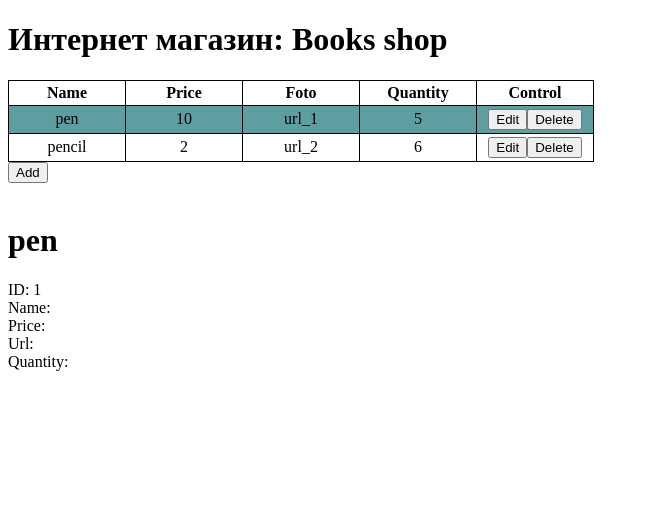
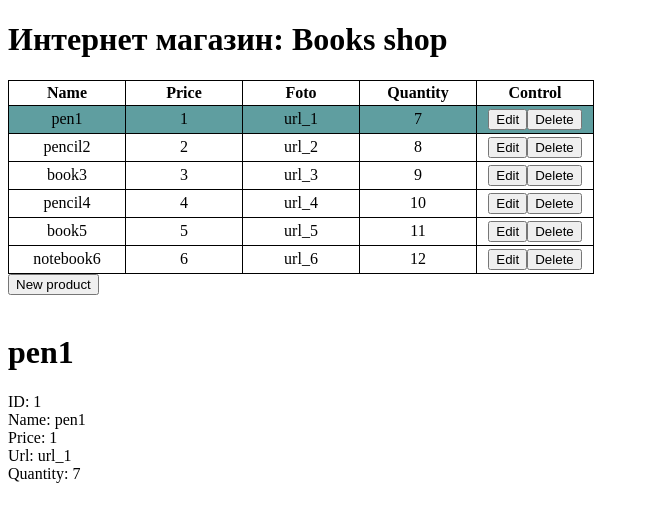
Before and after one commit to PavelPrudnikau/FD3-Prudnikov, a React app in the folder ishop3/: page / in a window 1280 px wide. Both pictures are taken after a click on the element "url_1". Shown: the whole page, without its empty margins (0-649 px from the left). Built offline with nearby package versions, Linux system fonts and the light colour scheme.

Commit message:
reworked

```diff
--- a/ishop3/components/ProductInfo.css
+++ b/ishop3/components/ProductInfo.css
@@ -1,3 +1,7 @@
-label.ProductInfo span {
+.ProductInfo .InputName {
     width: 110px;
     }
+
+.ProductInfo .error {
+    color: red;
+    }
--- a/ishop3/components/ProductInfo.js
+++ b/ishop3/components/ProductInfo.js
@@ -1,40 +1,56 @@
 import React from 'react';
 import PropTypes from 'prop-types';
+
+import './ProductInfo.css';
 
 class ProductInfo extends React.Component {
 
     static propTypes = {
+        product:        PropTypes.object.isRequired,
         workMode:       PropTypes.number.isRequired,  //1 - add product, 2 - edit product, 3 - select product
         headerName:     PropTypes.string.isRequired,
-        id:             PropTypes.number,
-        name:           PropTypes.string,
-        price:          PropTypes.number,
-        url:            PropTypes.string,
-        quantity:       PropTypes.number,
         cbDataSave:     PropTypes.func.isRequired,
         cbDataCancel:   PropTypes.func.isRequired,
         cbBlockTable:   PropTypes.func.isRequired,
-        product:        PropTypes.object,
     }
 
-    state = {
-        name:        this.props.name,
-        price:       this.props.price,
-        url:         this.props.url,
-        quantity:    this.props.quantity,
+    state = {            // сработает при построении компонента (constructor+WM+DM)
+        name:        this.props.product.name,
+        price:       this.props.product.price,
+        url:         this.props.product.url,
+        quantity:    this.props.product.quantity,
+        product:     this.props.product,
         saveBlocked: true,
+        errName:     "",
+        errPrice:    "",
+        errUrl:      "",
+        errQuantity: "",
     }
 
+    componentDidUpdate = (oldProps, oldState) => {
+        console.log('componentDidUpdate');
+        if ( oldProps.product!==this.props.product && this.state.saveBlocked) {
+            this.setState({        // сработает при обновлении компонента
+                name:       this.props.product.name,
+                price:      this.props.product.price,
+                url:        this.props.product.url,
+                quantity:   this.props.product.quantity,
+                product:    this.props.product,
+            });
+        }
+    };
+
     save = () => {
-        let tempProduct = {id: '', name: '', price: '', url: '', quantity: ''};
-        tempProduct.id = this.props.id;
-        tempProduct.name = this.state.name;
-        tempProduct.price = this.state.price;
-        tempProduct.url = this.state.url;
-        tempProduct.quantity = this.state.quantity;
+        let tempProduct = {
+            ...this.state.product, name: this.state.name, price: parseInt(this.state.price), url: this.state.url, quantity: parseInt(this.state.quantity)
+        };
+        this.checkData();
 
-        this.props.cbDataSave(tempProduct);
-        this.props.cbBlockTable(false);
+        if(!this.state.saveBlocked)
+        {
+            this.props.cbDataSave(tempProduct);
+            this.props.cbBlockTable(false);
+        }
       }
 
     cancel = () => {
@@ -42,18 +58,62 @@ class ProductInfo extends React.Component {
         this.props.cbBlockTable(false);
     }
 
+    checkData = (EO) => {
+
+        var isError = false;
+        //if (EO.target.name == "InfoName") {
+            if(typeof this.state.name != "string" || this.state.name == "")
+            {
+                this.setState( {errName: "Value must be a string"} );
+                isError = true;
+            }
+            else
+                this.setState( {errName: ""} );
+        //}
+       // else if (EO.target.name == "InfoPrice") {
+            if(isNaN(this.state.price) || this.state.price < 0 || this.state.price == "")
+            {
+                this.setState( {errPrice: "Value must be a number greater than 0"} );
+                isError = true;
+            }
+            else
+                this.setState( {errPrice: ""} );
+        //}
+       // else if (EO.target.name == "InfoUrl") {
+            if(this.state.url.indexOf('http://') < 0 || this.state.url == "")
+            {
+                this.setState( {errUrl: "Value shoud have 'http://' "} );
+                isError = true;
+            }
+                else
+                this.setState( {errUrl: ""} );
+       // }
+        //else if (EO.target.name == "InfoQuantity") {
+            if(isNaN(this.state.quantity) || this.state.quantity < 0 || this.state.quantity == "")
+            {
+                this.setState( {errQuantity: "Value must be a positive integer"} );
+                isError = true;
+            }
+            else
+                this.setState( {errQuantity: ""} );
+        //}
+        this.setState( {saveBlocked: isError} );
+
+    }
+
     productChanged = (EO) => {
+
         if (EO.target.name == "InfoName") {
             this.setState( {name: EO.target.value} );
         }
         else if (EO.target.name == "InfoPrice") {
-            this.setState( {price: parseInt(EO.target.value)} );
+            this.setState( {price: EO.target.value} );
         }
         else if (EO.target.name == "InfoUrl") {
             this.setState( {url: EO.target.value} );
         }
         else if (EO.target.name == "InfoQuantity") {
-            this.setState( {quantity: parseInt(EO.target.value)} );
+            this.setState( {quantity: EO.target.value} );
         }
         this.setState( {saveBlocked: false} );
         this.props.cbBlockTable(true);
@@ -66,43 +126,47 @@ class ProductInfo extends React.Component {
         }
         else {
             return (
-                <div className='ProductInfo' key={this.props.id}>
-                    <h1> {this.props.headerName} </h1>
+                <div className='ProductInfo' key={this.props.product.id}>
+                    <h1> {this.props.headerName ? this.props.headerName : this.props.product.name} </h1>
                     <label>
-                        <span>ID: {this.props.id} </span>
+                        <span>ID: {this.props.product.id} </span>
                     </label>
                     <br/>
                     <label>
-                        <span>Name: </span>
-                        {this.props.workMode==1 && <input type='text' name='InfoName' className='' onChange={this.productChanged}/>}
-                        {this.props.workMode==2 && <input type='text' name='InfoName' className='' onChange={this.productChanged} defaultValue={this.state.name}/>}
+                        <span className='inputName'>Name: </span>
+                        {this.props.workMode==1 && <input type='text' name='InfoName' className='' onChange={this.productChanged} onBlur={this.checkData}/>}
+                        {this.props.workMode==2 && <input type='text' name='InfoName' className='' onChange={this.productChanged} onBlur={this.checkData} value={this.state.name}/>}
                         {this.props.workMode==3 && this.state.name }
+                        <span className='error'>{this.state.errName}</span>
                     </label>
                     <br/>
                     <label>
-                        <span>Price: </span>
-                        {this.props.workMode==1 && <input type='text' name='InfoPrice' className='' onChange={this.productChanged}/>}
-                        {this.props.workMode==2 && <input type='text' name='InfoPrice' className='' onChange={this.productChanged} defaultValue={this.state.price}/>}
+                        <span className='inputName'>Price: </span>
+                        {this.props.workMode==1 && <input type='text' name='InfoPrice' className='' onChange={this.productChanged} onBlur={this.checkData}/>}
+                        {this.props.workMode==2 && <input type='text' name='InfoPrice' className='' onChange={this.productChanged} onBlur={this.checkData} value={this.state.price}/>}
                         {this.props.workMode==3 && this.state.price }
+                        <span className='error'>{this.state.errPrice}</span>
                     </label>
                     <br/>
                     <label>
-                        <span>Url: </span>
-                        {this.props.workMode==1 && <input type='text' name='InfoUrl' className='' onChange={this.productChanged}/>}
-                        {this.props.workMode==2 && <input type='text' name='InfoUrl' className='' onChange={this.productChanged} defaultValue={this.state.url}/>}
+                        <span className='inputName'>Url: </span>
+                        {this.props.workMode==1 && <input type='text' name='InfoUrl' className='' onChange={this.productChanged} onBlur={this.checkData}/>}
+                        {this.props.workMode==2 && <input type='text' name='InfoUrl' className='' onChange={this.productChanged} onBlur={this.checkData} value={this.state.url}/>}
                         {this.props.workMode==3 && this.state.url }
+                        <span className='error'>{this.state.errUrl}</span>
                     </label>
                     <br/>
                     <label>
-                        <span>Quantity: </span>
-                        {this.props.workMode==1 && <input type='text' name='InfoQuantity' className='' onChange={this.productChanged}/>}
-                        {this.props.workMode==2 && <input type='text' name='InfoQuantity' className='' onChange={this.productChanged} defaultValue={this.state.quantity}/>}
+                        <span className='inputName'>Quantity: </span>
+                        {this.props.workMode==1 && <input type='text' name='InfoQuantity' className='' onChange={this.productChanged} onBlur={this.checkData}/>}
+                        {this.props.workMode==2 && <input type='text' name='InfoQuantity' className='' onChange={this.productChanged} onBlur={this.checkData} value={this.state.quantity}/>}
                         {this.props.workMode==3 && this.state.quantity }
+                        <span className='error'>{this.state.errQuantity}</span>
                     </label>
                     <br/>
                     {this.props.workMode==1 && <input type='button' value="Add"  onClick={this.save} disabled={this.state.saveBlocked}/>}
                     {this.props.workMode==2 && <input type='button' value="Save" onClick={this.save} disabled={this.state.saveBlocked}/>}
-                    {this.props.workMode!=3 && <input type='button' value='Cancel' onClick={this.cancel} />}
+                    {this.props.workMode!=3 && <input type='button' value="Cancel" onClick={this.cancel} />}
                 </div>
             )
         }
--- a/ishop3/components/ShoppingList.js
+++ b/ishop3/components/ShoppingList.js
@@ -2,6 +2,7 @@ import React from 'react';
 import PropTypes from 'prop-types';
 
 import './ShoppingList.css';
+
 
 import ShoppingProduct from './ShoppingProduct';
 import ProductInfo from './ProductInfo';
@@ -14,58 +15,47 @@ class ShoppingList extends React.Component {
         headerName:      PropTypes.object,
     };
 
-    state = {
+    constructor(props) {
+        super(props);
+        this.state = {  actualGoodsList: this.props.originGoodsList,
                         actualSelectedId: 0,
-        actualGoodsList: this.props.originGoodsList,
                         actualProduct: {},
                         headerName: "",
-        workMode: 0,
-        isTableBlocked: false,   //any product is modified
+                        workMode: 0,  //1 - add product, 2 - edit product, 3 - select product
+                        isTableBlocked: false,
+                        LastId: this.props.originGoodsList.length,
+                    };
        }
 
     addProductForm = (  ) => {
-        if (this.state.isTableBlocked) {
-            return;
-        }
         console.log('Добавление продукта ');
 
-        this.setState( {headerName: ""} );
-        this.setState( {headerName: this.props.headerName.add} );
-        this.setState( {buttonName: "Add"} );
-        this.setState( {actualSelectedId: 0} );
-        this.setState( {workMode: 1} );
+        this.setState({
+            headerName: this.props.headerName.add,
+            buttonName: "Add",
+            actualSelectedId: 0,
+            workMode: 1,
+        });
     }
 
     editProductForm = ( productId ) => {
         console.log('Изменение продукта - ' + productId);
 
-        let tempGoodsList = this.state.actualGoodsList.slice(); // make a copy
-
-        tempGoodsList.forEach((product, index, arr) => {
-            if ( product.id == productId ) {
-                this.setState( (prevState, props) => { return {headerName: this.props.headerName.edit}; } );
-                this.setState( (prevState, props) => { return {buttonName: "Save"}; } );
-                this.setState( (prevState, props) => { return {actualProduct: product}; } );
-                this.setState( (prevState, props) => { return {actualSelectedId: productId}; } );
-                this.setState( (prevState, props) => { return {workMode: 2}; } );
-                return;
-            };
+        this.setState({
+            actualSelectedId: productId,
+            workMode: 2,
+            headerName: this.props.headerName.edit,
+            buttonName: "Save",
         });
     }
 
-    selectProductForm = ( productId ) => {
-        console.log('Выбор продукта - ' + productId);
+    selectProductForm = ( selectedId ) => {
+        console.log('Выбран продукт - ' + selectedId);
 
-        let tempGoodsList = this.state.actualGoodsList.slice(); // make a copy
-
-        tempGoodsList.forEach((product, index, arr) => {
-            if ( product.id == productId ) {
-                this.setState( {headerName: product.name} );
-                this.setState( {actualProduct: product} );
-                this.setState( {actualSelectedId: productId} );
-                this.setState( {workMode: 3} );
-                return;
-            };
+        this.setState({
+            actualSelectedId: selectedId,
+            workMode: 3,
+            headerName: "",
         });
     }
 
@@ -73,36 +63,48 @@ class ShoppingList extends React.Component {
         console.log('Продукт удален - ' + productId);
 
         //change actual product list
-        let tempGoodsList = this.state.actualGoodsList.slice(); // make a copy
-
-        tempGoodsList.filter((product, index, arr) => {
-            product.id != productId;
+        var tempGoodsList = [];
+        this.state.actualGoodsList.forEach((elem, index, arr) => {
+            if ( elem.id != productId ) {
+                tempGoodsList.push(elem);
+            };
         });
 
         this.setState( {actualGoodsList: tempGoodsList} );
         this.setState( {workMode: 0} );
     }
 
-    productSaved = ( NewProductData ) => {
+    productSaved = ( NewProduct ) => {
 
         let tempGoodsList = this.state.actualGoodsList.slice(); // make a copy
 
         if (this.state.workMode == 1) {         //Add
-            console.log('Продукт добавлен - ' + NewProductData.id);
-            tempGoodsList.push(NewProductData);
+            console.log('Продукт добавлен - ' + NewProduct.id);
+            tempGoodsList.push(NewProduct);
+            this.setState({
+                actualGoodsList: tempGoodsList,
+                actualSelectedId: NewProduct.id,
+                workMode: 0,
+                LastId: NewProduct.id,
+            });
+            return;
         }
         else if(this.state.workMode == 2) {     //Edit
-            console.log('Продукт изменен - ' + NewProductData.id);
-            tempGoodsList.forEach((product, index, arr) => {
-                if ( product.id == NewProductData.id ) {
-                    tempGoodsList[index] = NewProductData;
+            console.log('Продукт изменен - ' + NewProduct.id);
+
+            tempGoodsList = tempGoodsList.map( product  => {
+                if (product.id != NewProduct.id)
+                    return product;
+                else
+                    return NewProduct;
+            });
+            this.setState({
+                actualGoodsList: tempGoodsList,
+                actualSelectedId: NewProduct.id,
+                workMode: 0,
+            });
         }
 
-            });
-        }
-        this.setState( {actualSelectedId: NewProductData.id} );
-        this.setState( {workMode: 0} );
-        this.setState( {actualGoodsList: tempGoodsList} );
     }
 
     productCanceled = ( v ) => {
@@ -131,6 +133,16 @@ class ShoppingList extends React.Component {
                 cbEdit={this.editProductForm}
             />
         );
+        //get actual product
+        let product;
+        if(this.state.workMode!==1) {    //Edit, Select
+            product = this.state.actualGoodsList.find( product => {
+                return (product.id == this.state.actualSelectedId);
+            });
+        }
+        else {  //Add
+            product = {id: this.state.LastId + 1, name: '', price: '', url: '', quantity: ''};
+        }
 
         return (
             <div>
@@ -140,22 +152,19 @@ class ShoppingList extends React.Component {
                         <thead><tr><th>Name</th><th>Price</th><th>Foto</th><th>Quantity</th><th>Control</th></tr></thead>
                         <tbody>{goods}</tbody>
                     </table>
-                    <input className='AddButton' type='button' value='Add' onClick={this.addProductForm} disabled={this.state.isTableBlocked}/>
+                    <input className='AddButton' type='button' value='New product' onClick={this.addProductForm} disabled={this.state.isTableBlocked}/>
                 </div>
                 <br/>
+                {this.state.workMode!=0 &&
                     <ProductInfo
+                    product={product}
                     workMode={this.state.workMode}
-                id={this.state.workMode == 1 ? this.state.actualGoodsList.length + 1 : this.state.actualProduct.id}
-                name={this.state.actualProduct.name}
-                price={this.state.actualProduct.price}
-                url={this.state.actualProduct.url}
-                quantity={this.state.actualProduct.quantity}
                     headerName={this.state.headerName}
                     cbDataSave={this.productSaved}
                     cbDataCancel={this.productCanceled}
                     cbBlockTable={this.tableBlocked}
-                product={this.state.actualProduct}
                     />
+                }
             </div>
         );
     }
--- a/ishop3/components/data.json
+++ b/ishop3/components/data.json
@@ -1,4 +1,8 @@
 [
-    {"id": 1,	"name": "pen",      "price": 10, "url": "url_1", "quantity": 5},
-    {"id": 2,	"name": "pencil",   "price": 2,  "url": "url_2", "quantity": 6}
+    {"id": 1,	"name": "pen1",      "price": 1,  "url": "url_1", "quantity": 7},
+    {"id": 2,	"name": "pencil2",   "price": 2,  "url": "url_2", "quantity": 8},
+    {"id": 3,	"name": "book3",	 "price": 3,  "url": "url_3", "quantity": 9},
+    {"id": 4,	"name": "pencil4",	 "price": 4,  "url": "url_4", "quantity": 10},
+    {"id": 5,	"name": "book5",     "price": 5,  "url": "url_5", "quantity": 11},
+    {"id": 6,	"name": "notebook6", "price": 6,  "url": "url_6", "quantity": 12}
 ]
```
Also changed, not shown: ishop3/bundle.css (+8 -0 lines), ishop3/components/data.1.json (deleted, +0 -8 lines), ishop3/components/ShoppingList.css (line endings or trailing spaces), 4 other files. Lines whose indentation alone changed are shown as unchanged.
